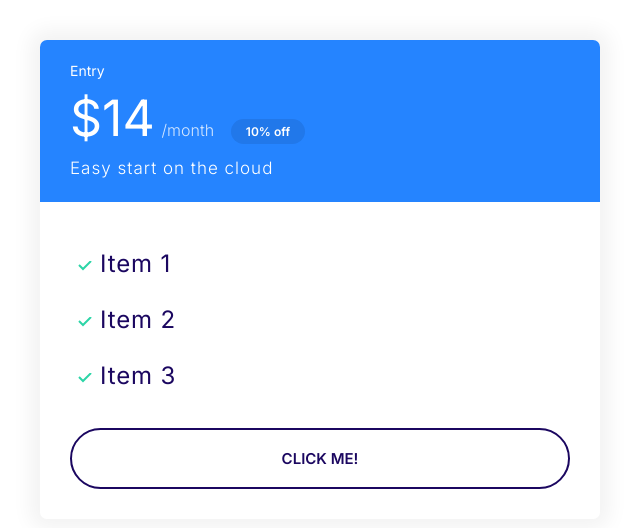
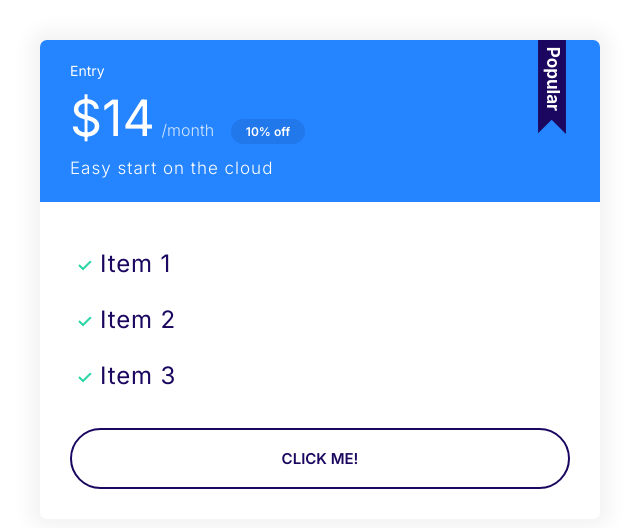
Before and after one commit to whyDoILoveThis/First-Web-Project-Moshified-, a plain HTML site: page index.html in a window 1280 px wide. Shown: the whole page, without its empty margins (0-640 px from the left). Drawn offline with Linux system fonts and the light colour scheme.

Commit message:
Build plan--popular Class

```diff
--- a/css/style.css
+++ b/css/style.css
@@ -292,6 +292,19 @@ p {
 }
 
 /* Plans */
+.plan--popular .card__header{
+    position: relative;
+}
+
+.plan--popular .card__header::before {
+    content: url(/css/images/popular.svg);
+    width: 40px;
+    display: inline-block;
+    position: absolute;
+    top: -6px;
+    right: 5%;
+}
+
 .plan__name {
     color: #fff;
     margin: 0;
--- a/index.html
+++ b/index.html
@@ -16,7 +16,7 @@
   </head>
   <body>
     <div style="width: 50%; padding: 4rem" class="plan">
-      <div class="plan">
+      <div class="plan plan--popular">
         <div class="card card--primary">
           <header class="card__header">
             <h3 class="plan__name">Entry</h3>
```
Also changed, not shown: css/images/popular.svg (added).
